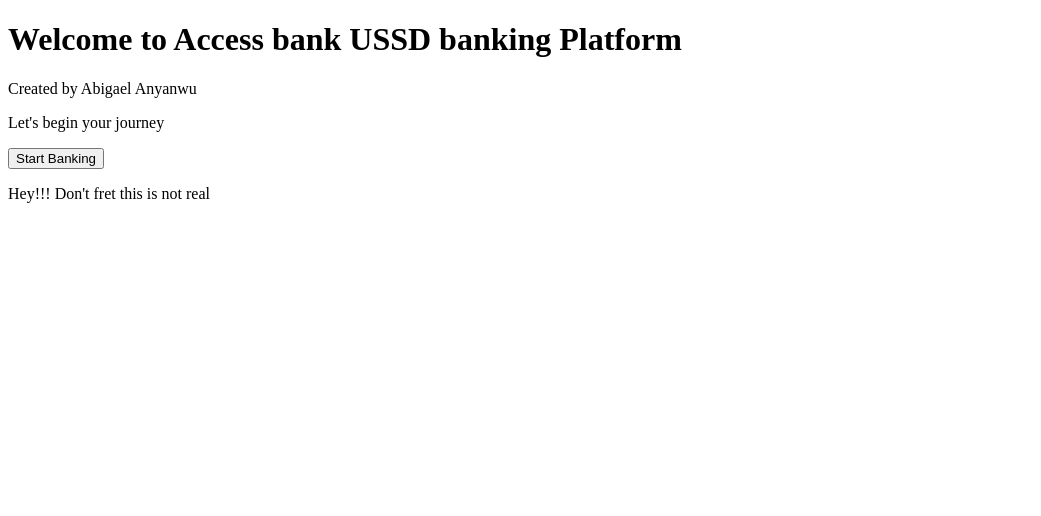
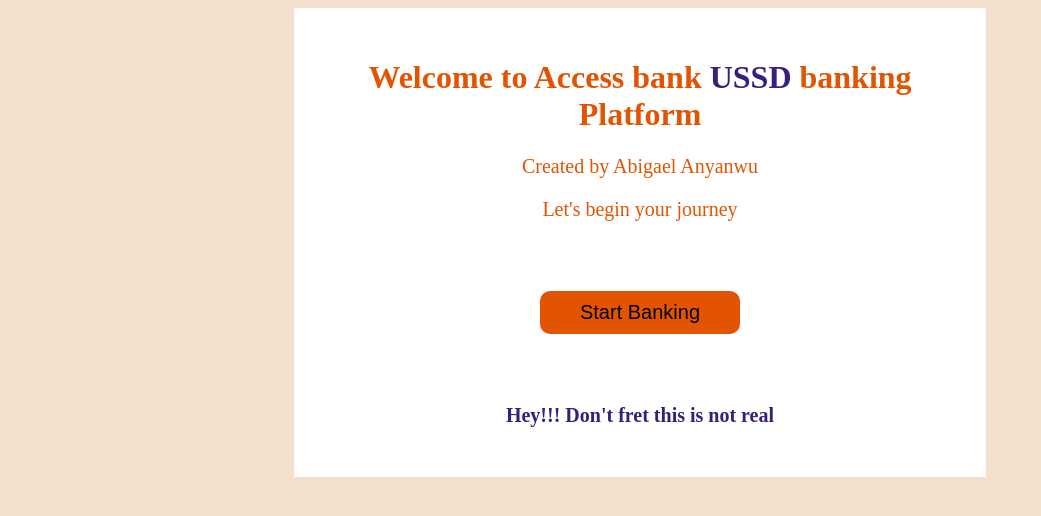
Before and after one commit to Chigael/Javascript-ussd-assignment, a plain HTML site: page index.html in a window 1280 px wide. Shown: the whole page, without its empty margins (0-1041 px from the left). Drawn offline with Linux system fonts and the light colour scheme; the site is published under a folder, as on GitHub Pages, so addresses that start at the root find nothing.

Commit message:
modifications

```diff
--- a/bank.html
+++ b/index.html
@@ -6,7 +6,7 @@
         <title>USSD Banking Assignment</title>
         <meta name="description" content="">
         <meta name="viewport" content="width=device-width, initial-scale=1">
-        <link rel="stylesheet" href="/ussd.css">
+        <link rel="stylesheet" href="ussd.css">
     </head>
     <body>
         <div class="card">
```
